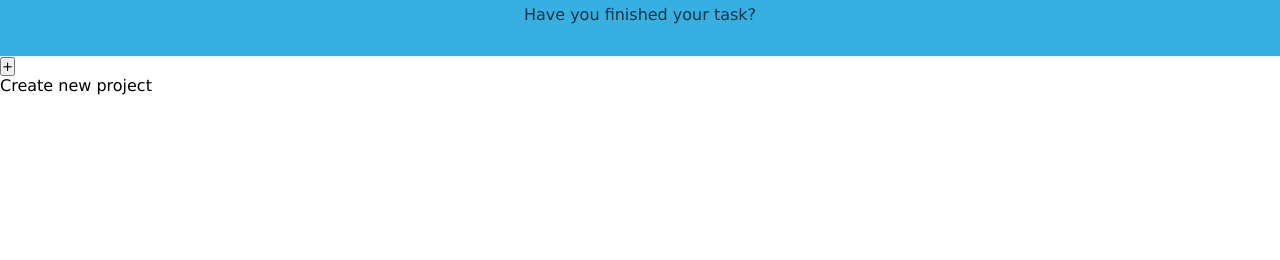
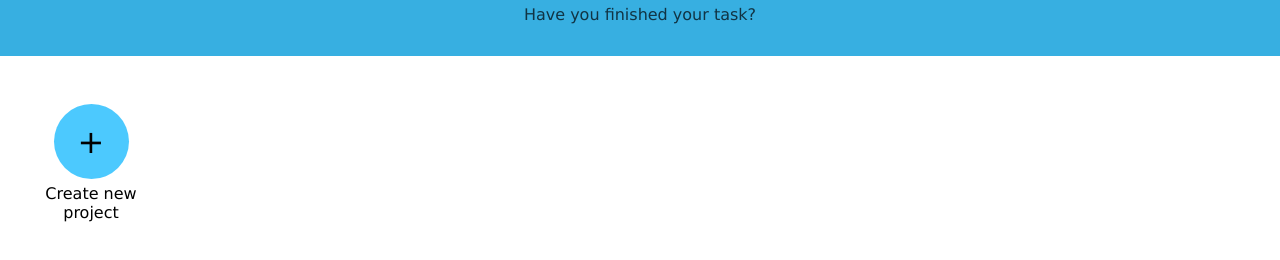
Before and after one commit to alinegracia19/to-do-list, a website built with webpack: page src/template.html in a window 1280 px wide. Shown: the part 76-336 px from the top of the page. Built offline with nearby package versions, Linux system fonts and the light colour scheme.

Commit message:
update project list UI

```diff
--- a/src/project.js
+++ b/src/project.js
@@ -15,6 +15,7 @@ export class Project {
     }
 
     showProject(parent) {
+        this.projectEl.classList.add("folder");
         this.projectEl.innerHTML= `
             <img src="${fileIcon}">
             <p>${this.projectName}</p>
--- a/src/styles.css
+++ b/src/styles.css
@@ -16,3 +16,38 @@ header h1 {
     font-size: 2.2rem;
     margin-bottom: 8px;
 }
+
+#add-project-container, .folder {
+    width: 150px;
+    height: 150px;
+    text-align: center;
+}
+
+#projects-container {
+    display: flex;
+    padding: 2rem 1rem;
+    gap: 20px;
+    flex-wrap: wrap;
+}
+
+#add-project-container {
+    display: flex;
+    flex-direction: column;
+    align-items: center;
+    justify-content: center;
+}
+
+#add-project-container button {
+    width: 50%;
+    height: 50%;
+    border-radius: 50%;
+    border: none;
+    background-color: #4CC9FE;
+    font-family: inherit;
+    font-size: 2rem;
+    margin-bottom: 5px;
+}
+
+.folder img {
+    width: 90%;
+}
```
